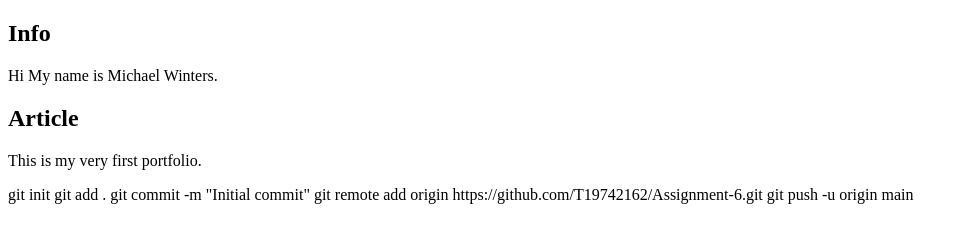
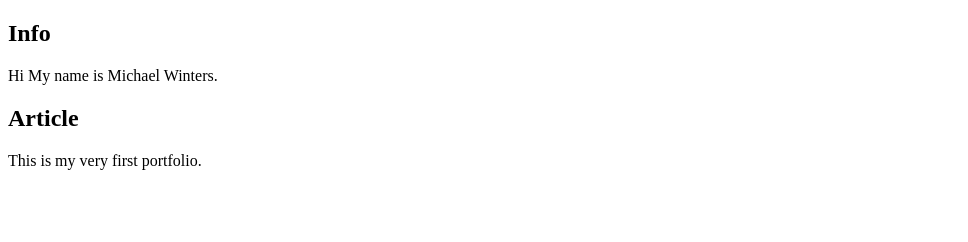
Before and after one commit to T19742162/Assignment-6, a plain HTML site: page index.html in a window 1280 px wide. Shown: the whole page, without its empty margins (0-968 px from the left). Drawn offline with Linux system fonts and the light colour scheme.

Commit message:
Clean up index.html by removing git commands
Removed git commands from HTML file.

```diff
--- a/index.html
+++ b/index.html
@@ -39,10 +39,3 @@
     </article>
   </section>
   </main>
-
-
-git init
-git add .
-git commit -m "Initial commit"
-git remote add origin https://github.com/T19742162/Assignment-6.git
-git push -u origin main
```
